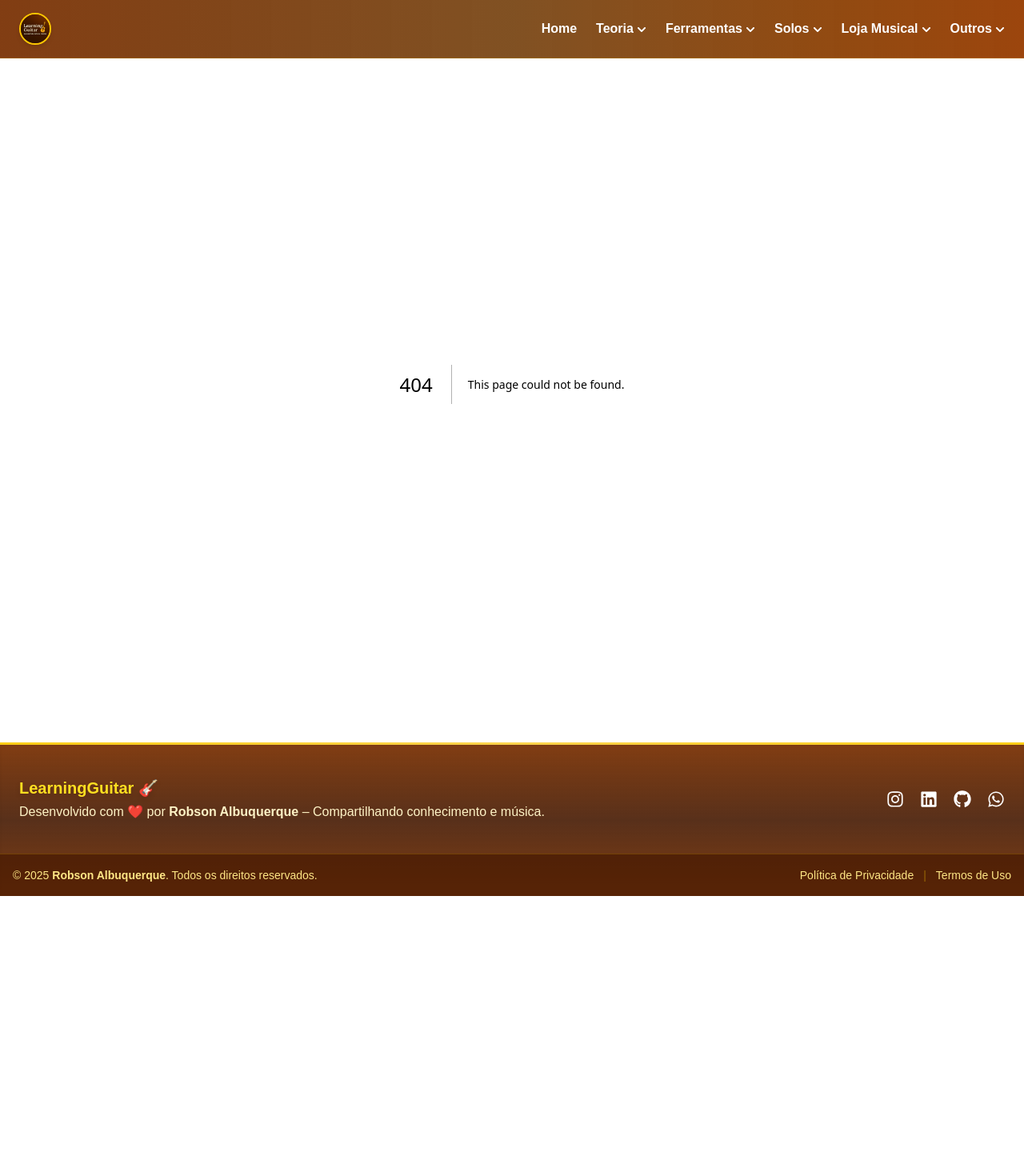
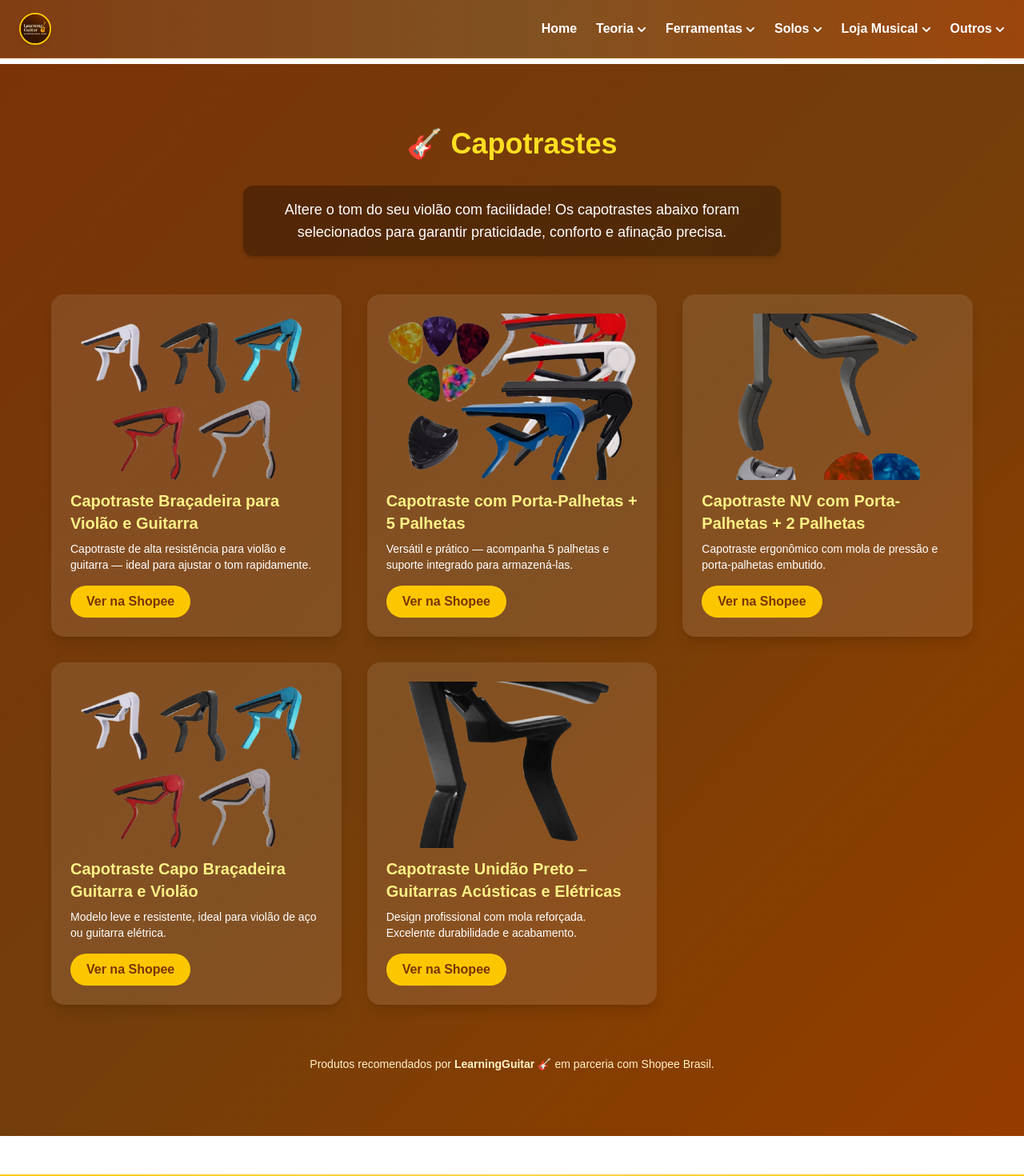
Before and after one commit to robsonalbuquerquedev/learningguitar, a Next.js app: page /loja-musical/capotrastes in a window 1280 px wide. Before the commit this address had no page. Shown: the top 1470 px of the page at 80% size. Before the commit the page ends 1120 px from the top, so only its background shows below. Built offline with nearby package versions, Linux system fonts and the light colour scheme.

Commit message:
feat: adicionar rota capotrastes

```diff
--- /dev/null
+++ b/src/app/loja-musical/capotrastes/page.tsx
@@ -0,0 +1,100 @@
+"use client";
+
+import { motion } from "framer-motion";
+
+export default function Capotrastes() {
+    const produtos = [
+        {
+            nome: "Capotraste Braçadeira para Violão e Guitarra",
+            descricao: "Capotraste de alta resistência para violão e guitarra — ideal para ajustar o tom rapidamente.",
+            imagem: "/capotraste1.png",
+            link: "https://s.shopee.com.br/qbTlIJ6ub",
+        },
+        {
+            nome: "Capotraste com Porta-Palhetas + 5 Palhetas",
+            descricao: "Versátil e prático — acompanha 5 palhetas e suporte integrado para armazená-las.",
+            imagem: "/capotraste2.png",
+            link: "https://s.shopee.com.br/7V8Ni9IJVc",
+        },
+        {
+            nome: "Capotraste NV com Porta-Palhetas + 2 Palhetas",
+            descricao: "Capotraste ergonômico com mola de pressão e porta-palhetas embutido.",
+            imagem: "/capotraste3.png",
+            link: "https://s.shopee.com.br/8pdlJ1OjXW",
+        },
+        {
+            nome: "Capotraste Capo Braçadeira Guitarra e Violão",
+            descricao: "Modelo leve e resistente, ideal para violão de aço ou guitarra elétrica.",
+            imagem: "/capotraste4.png",
+            link: "https://s.shopee.com.br/12MnOh51m",
+        },
+        {
+            nome: "Capotraste Unidão Preto – Guitarras Acústicas e Elétricas",
+            descricao: "Design profissional com mola reforçada. Excelente durabilidade e acabamento.",
+            imagem: "/capotraste5.png",
+            link: "https://s.shopee.com.br/AA98uLfqFZ",
+        },
+    ];
+
+    return (
+        <main className="min-h-screen bg-gradient-to-br from-amber-900 via-yellow-900 to-amber-800 text-white py-20 px-6">
+            {/* 🎸 Título e descrição */}
+            <motion.h1
+                initial={{ opacity: 0, y: -20 }}
+                animate={{ opacity: 1, y: 0 }}
+                transition={{ duration: 0.8 }}
+                className="text-4xl font-bold text-center mb-8 text-yellow-300"
+            >
+                🎸 Capotrastes
+            </motion.h1>
+
+            <motion.p
+                initial={{ opacity: 0 }}
+                animate={{ opacity: 1 }}
+                transition={{ duration: 1 }}
+                className="text-center max-w-2xl mx-auto mb-12 text-lg bg-black/30 p-4 rounded-xl shadow-md"
+            >
+                Altere o tom do seu violão com facilidade! Os capotrastes abaixo foram selecionados para garantir praticidade, conforto e afinação precisa.
+            </motion.p>
+
+            {/* 🪶 Lista de produtos */}
+            <div className="grid sm:grid-cols-2 lg:grid-cols-3 gap-8 max-w-6xl mx-auto">
+                {produtos.map((item, index) => (
+                    <motion.div
+                        key={index}
+                        initial={{ opacity: 0, y: 20 }}
+                        animate={{ opacity: 1, y: 0 }}
+                        transition={{ delay: index * 0.15, duration: 0.6 }}
+                        className="bg-white/10 p-6 rounded-2xl shadow-lg hover:scale-105 transition-transform duration-300"
+                    >
+                        <img
+                            src={item.imagem}
+                            alt={item.nome}
+                            className="rounded-lg mb-3 w-full object-cover h-52"
+                        />
+                        <h2 className="text-xl font-semibold text-yellow-200 mb-2">{item.nome}</h2>
+                        <p className="text-sm mb-4">{item.descricao}</p>
+                        <a
+                            href={item.link}
+                            target="_blank"
+                            rel="noopener noreferrer"
+                            className="inline-block bg-yellow-400 text-amber-900 font-bold px-5 py-2 rounded-full hover:bg-yellow-300 transition"
+                        >
+                            Ver na Shopee
+                        </a>
+                    </motion.div>
+                ))}
+            </div>
+
+            {/* Rodapé */}
+            <motion.p
+                initial={{ opacity: 0 }}
+                animate={{ opacity: 1 }}
+                transition={{ delay: 1 }}
+                className="text-center text-sm text-amber-100 mt-16"
+            >
+                Produtos recomendados por <strong>LearningGuitar 🎸</strong> em parceria com Shopee Brasil.
+            </motion.p>
+        </main>
+    );
+}
```
